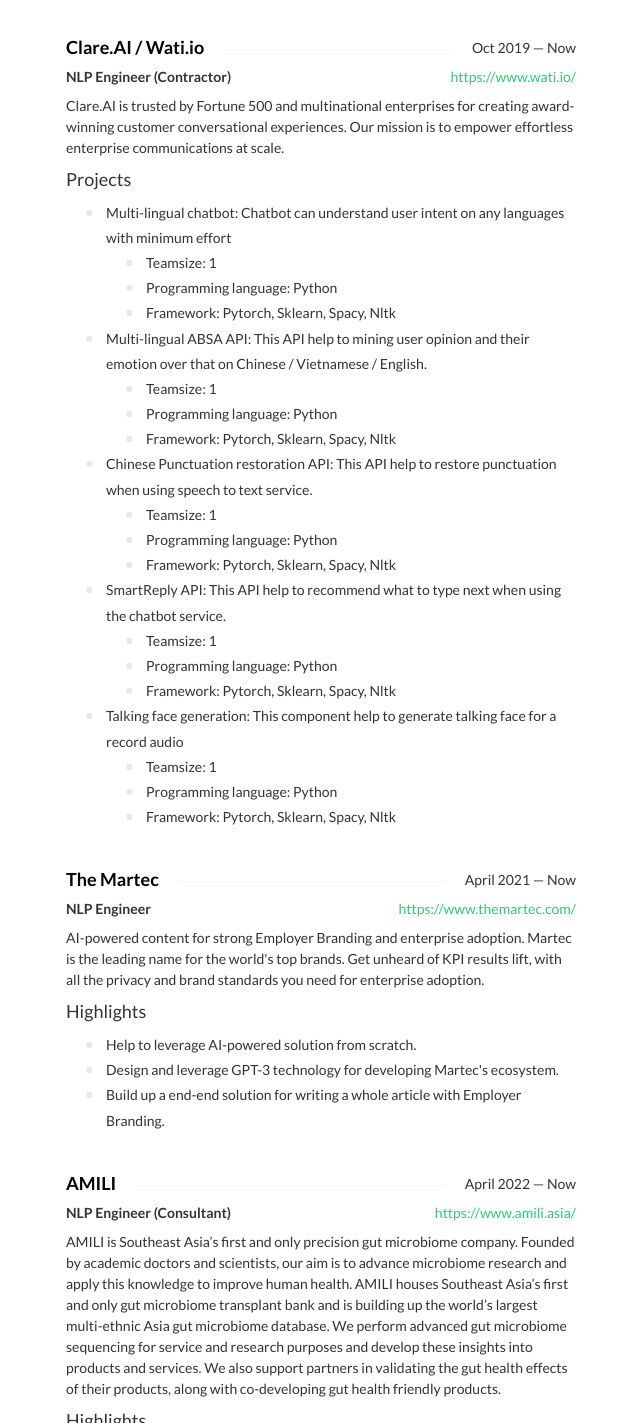
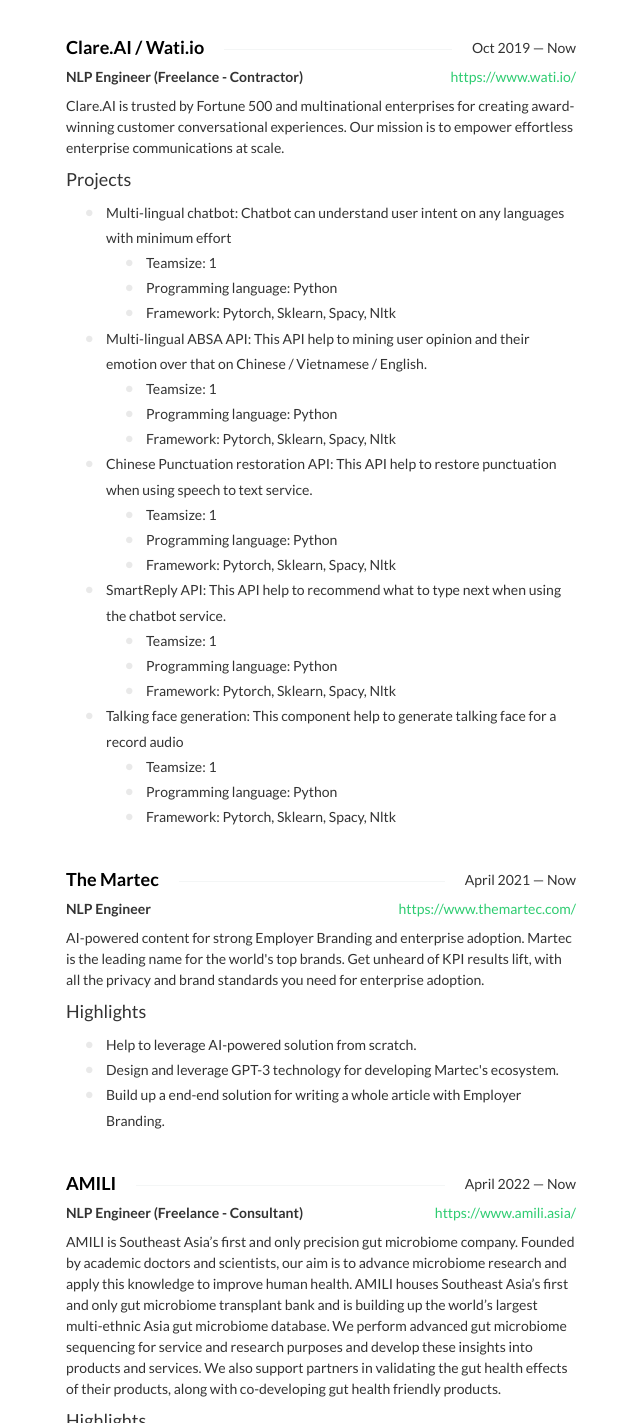
Before and after one commit to huuthonguyen76/huuthonguyen76.github.io, a plain HTML site: page index.htm in a window 1280 px wide. Shown: the part 3177-4600 px from the top of the page, without its empty margins (409-1049 px from the left). Drawn offline with Linux system fonts and the light colour scheme.

Commit message:
Update index.htm

```diff
--- a/index.htm
+++ b/index.htm
@@ -475,7 +475,7 @@
                         <a href="https://www.wati.io/">https://www.wati.io/</a>
                      </div>
                      <div class="position">
-                        NLP Engineer (Contractor)
+                        NLP Engineer (Freelance - Contractor)
                      </div>
                      <div class="summary">
                         <p>Clare.AI is trusted by Fortune 500 and multinational enterprises for creating award-winning customer conversational experiences. Our mission is to empower effortless enterprise communications at scale.</p>
@@ -558,7 +558,7 @@
                         <a href="https://www.themartec.com/">https://www.amili.asia/</a>
                      </div>
                      <div class="position">
-                        NLP Engineer (Consultant)
+                        NLP Engineer (Freelance - Consultant)
                      </div>
                      <div class="summary">
                         <p>AMILI is Southeast Asia’s first and only precision gut microbiome company. Founded by academic doctors and scientists, our aim is to advance microbiome research and apply this knowledge to improve human health. AMILI houses Southeast Asia’s first and only gut microbiome transplant bank and is building up the world’s largest multi-ethnic Asia gut microbiome database. We perform advanced gut microbiome sequencing for service and research purposes and develop these insights into products and services. We also support partners in validating the gut health effects of their products, along with co-developing gut health friendly products.</p>
```
